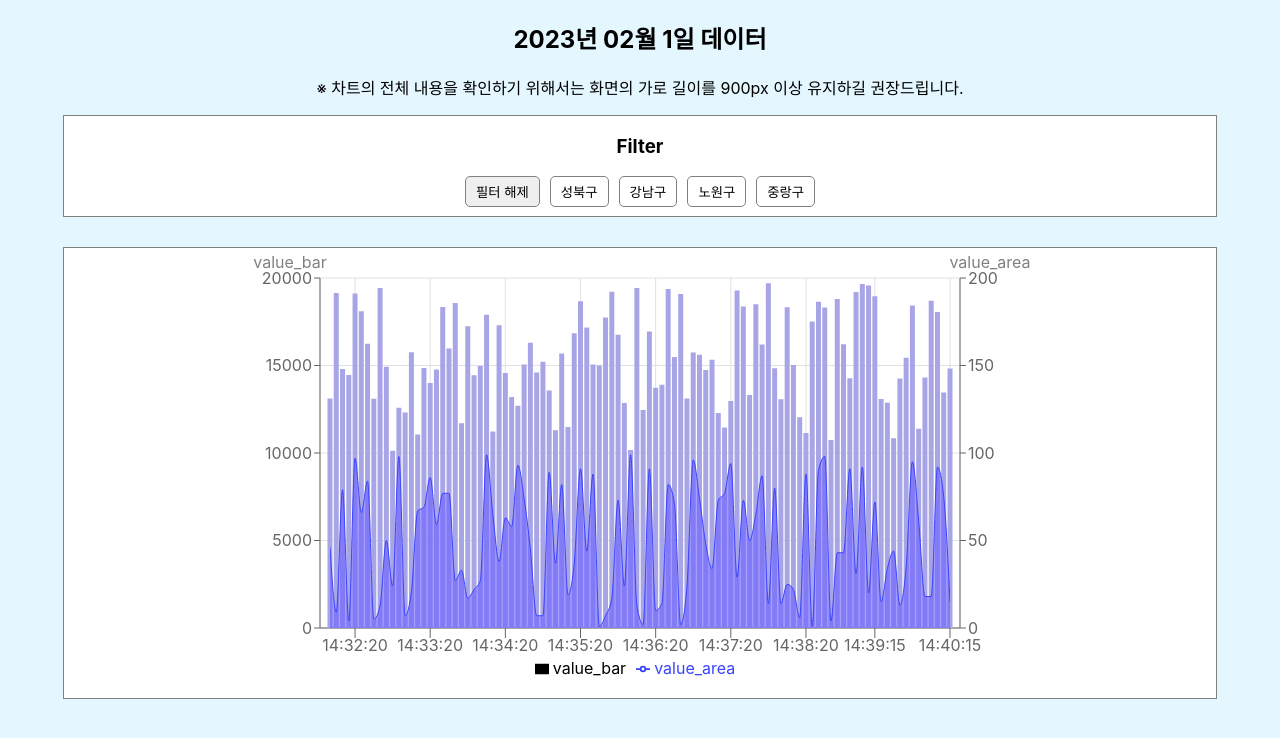
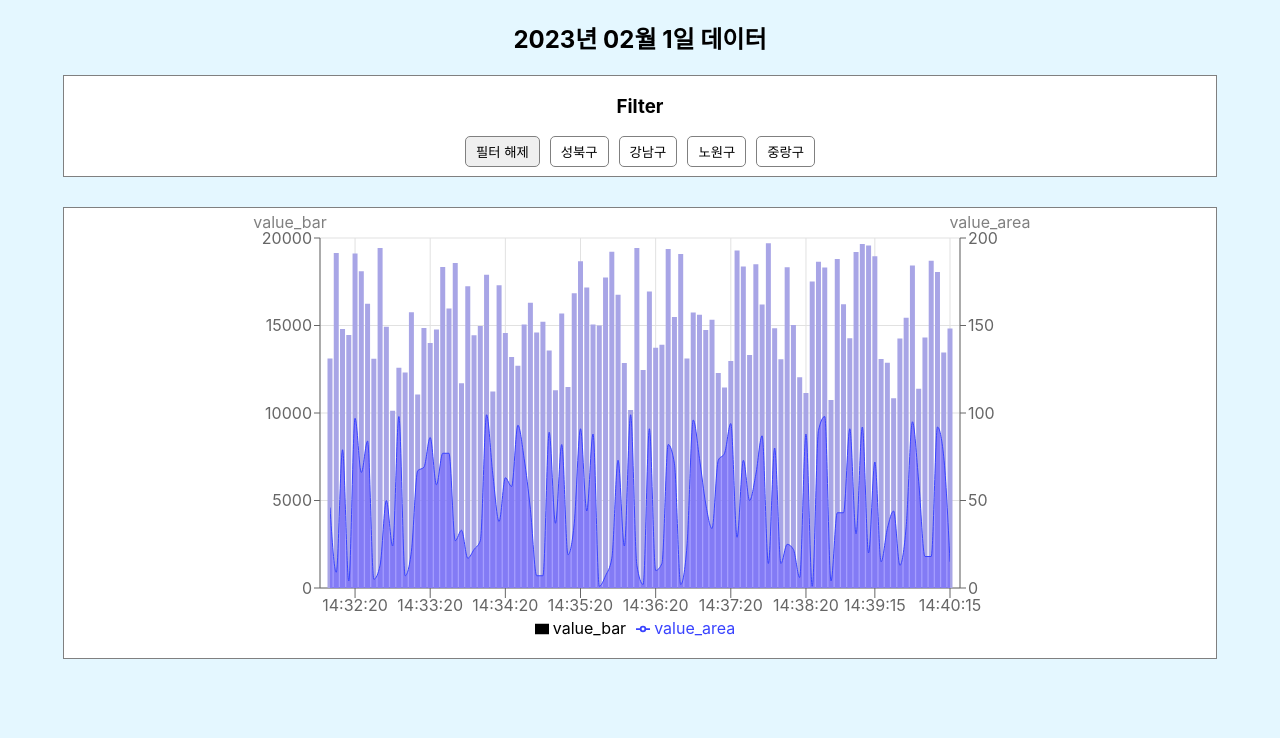
Before and after one commit to devsomda/wanted-pre-onboarding-week-4, a React (Create React App) app: page / in a window 1280 px wide. Shown: the top 738 px of the page. Built offline with nearby package versions, Linux system fonts and the light colour scheme.

Commit message:
STYLE: 화면 권장 사이즈 표시 시점 설정

```diff
--- a/src/App.css
+++ b/src/App.css
@@ -1,5 +1,11 @@
 .App {
   text-align: center;
+}
+/* 900px 이상일 때의 스타일 */
+@media screen and (min-width: 900px) {
+  .ui-warning-text {
+    display: none;
+  }
 }
 
 .chart-container {
@@ -10,7 +16,7 @@
   display: flex;
   justify-content: center;
   margin: 30px auto;
-  overflow-x: scroll;
+  overflow-x: auto;
   overflow-y: hidden;
 }
 
@@ -26,7 +32,7 @@
 
 .filter-button-container {
   background-color: white;
-  height: 100px;
+  min-height: 100px;
   width: 90%;
   margin: auto;
   border: 1px solid gray;
--- a/src/App.js
+++ b/src/App.js
@@ -26,7 +26,7 @@ function App() {
   return (
     <div className="App">
       <h2>{TITLE} 데이터</h2>
-      <p>
+      <p className="ui-warning-text">
         ※ 차트의 전체 내용을 확인하기 위해서는 화면의 가로 길이를 900px 이상
         유지하길 권장드립니다.
       </p>
```
